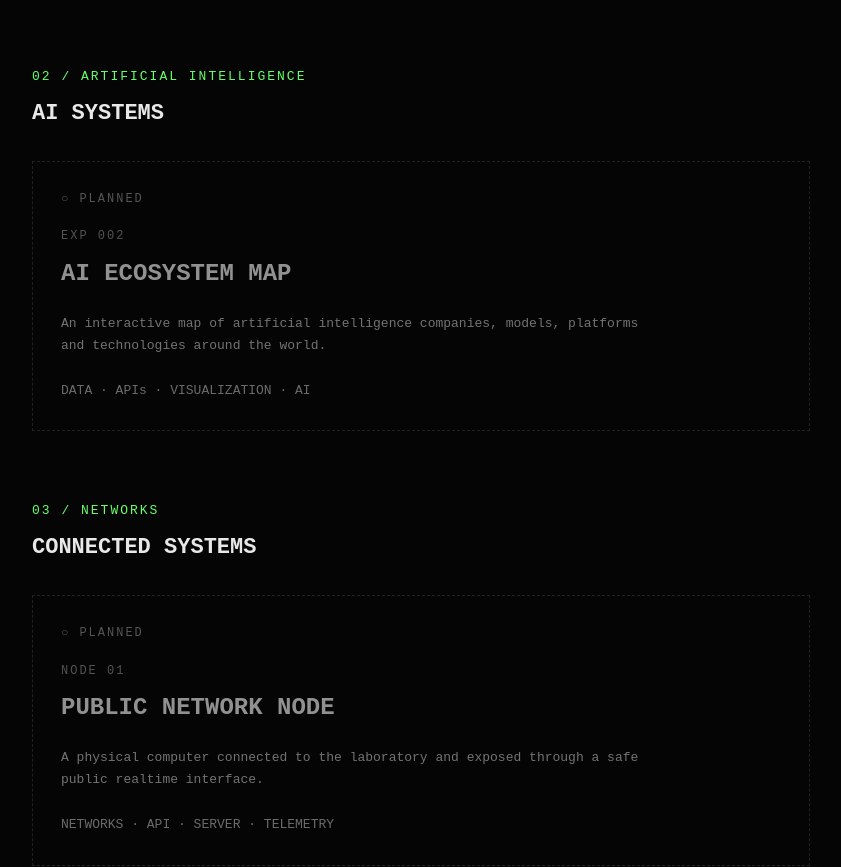
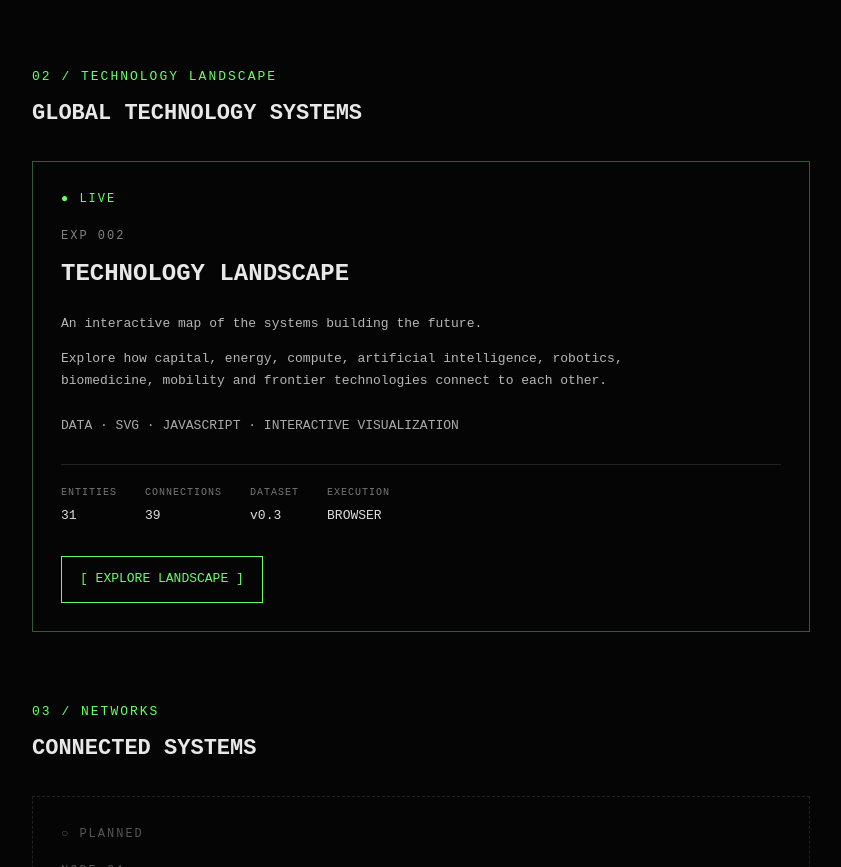
Before and after one commit to jobosu/jobosu.github.io, a plain HTML site: page labs/index.html in a window 1280 px wide. Shown: the part 864-1731 px from the top of the page, without its empty margins (158-999 px from the left). Drawn offline with Linux system fonts and the light colour scheme.

Commit message:
LABS — Add Technology Landscape EXP 002

```diff
--- a/labs/index.html
+++ b/labs/index.html
@@ -417,24 +417,24 @@
 
 
 <!-- =================================================
-     AI
+     TECHNOLOGY LANDSCAPE
 ================================================== -->
 
 <section class="lab-section">
 
     <div class="lab-number">
-        02 / ARTIFICIAL INTELLIGENCE
+        02 / TECHNOLOGY LANDSCAPE
     </div>
 
     <h2 class="lab-title">
-        AI SYSTEMS
+        GLOBAL TECHNOLOGY SYSTEMS
     </h2>
 
 
-    <article class="experiment planned-experiment">
+    <article class="experiment experiment-live">
 
-        <div class="exp-status planned">
-            ○ PLANNED
+        <div class="exp-status">
+            ● LIVE
         </div>
 
         <div class="exp-id">
@@ -442,19 +442,88 @@
         </div>
 
         <h3>
-            AI ECOSYSTEM MAP
+            TECHNOLOGY LANDSCAPE
         </h3>
 
         <p>
-            An interactive map of artificial
-            intelligence companies, models,
-            platforms and technologies around
-            the world.
+            An interactive map of the systems
+            building the future.
+        </p>
+
+        <p>
+            Explore how capital, energy, compute,
+            artificial intelligence, robotics,
+            biomedicine, mobility and frontier
+            technologies connect to each other.
         </p>
 
         <div class="tech">
-            DATA · APIs · VISUALIZATION · AI
+            DATA · SVG · JAVASCRIPT · INTERACTIVE VISUALIZATION
         </div>
+
+
+        <div class="exp-data">
+
+            <div class="data-item">
+
+                <span>
+                    ENTITIES
+                </span>
+
+                <strong>
+                    31
+                </strong>
+
+            </div>
+
+
+            <div class="data-item">
+
+                <span>
+                    CONNECTIONS
+                </span>
+
+                <strong>
+                    39
+                </strong>
+
+            </div>
+
+
+            <div class="data-item">
+
+                <span>
+                    DATASET
+                </span>
+
+                <strong>
+                    v0.3
+                </strong>
+
+            </div>
+
+
+            <div class="data-item">
+
+                <span>
+                    EXECUTION
+                </span>
+
+                <strong>
+                    BROWSER
+                </strong>
+
+            </div>
+
+        </div>
+
+
+        <a
+            class="run"
+            href="../experiments/002-technology-landscape/"
+        >
+            [ EXPLORE LANDSCAPE ]
+        </a>
 
     </article>
 
```
